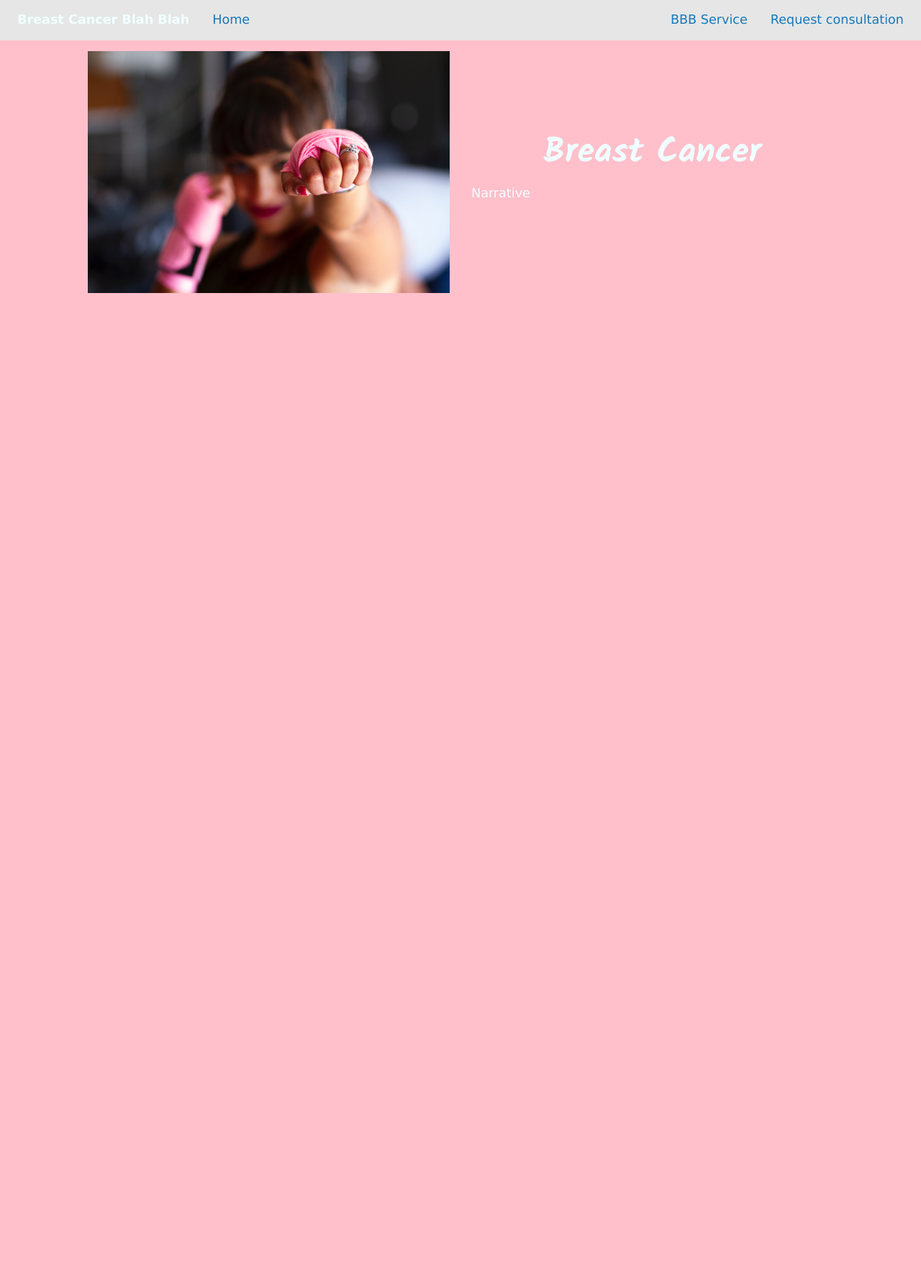
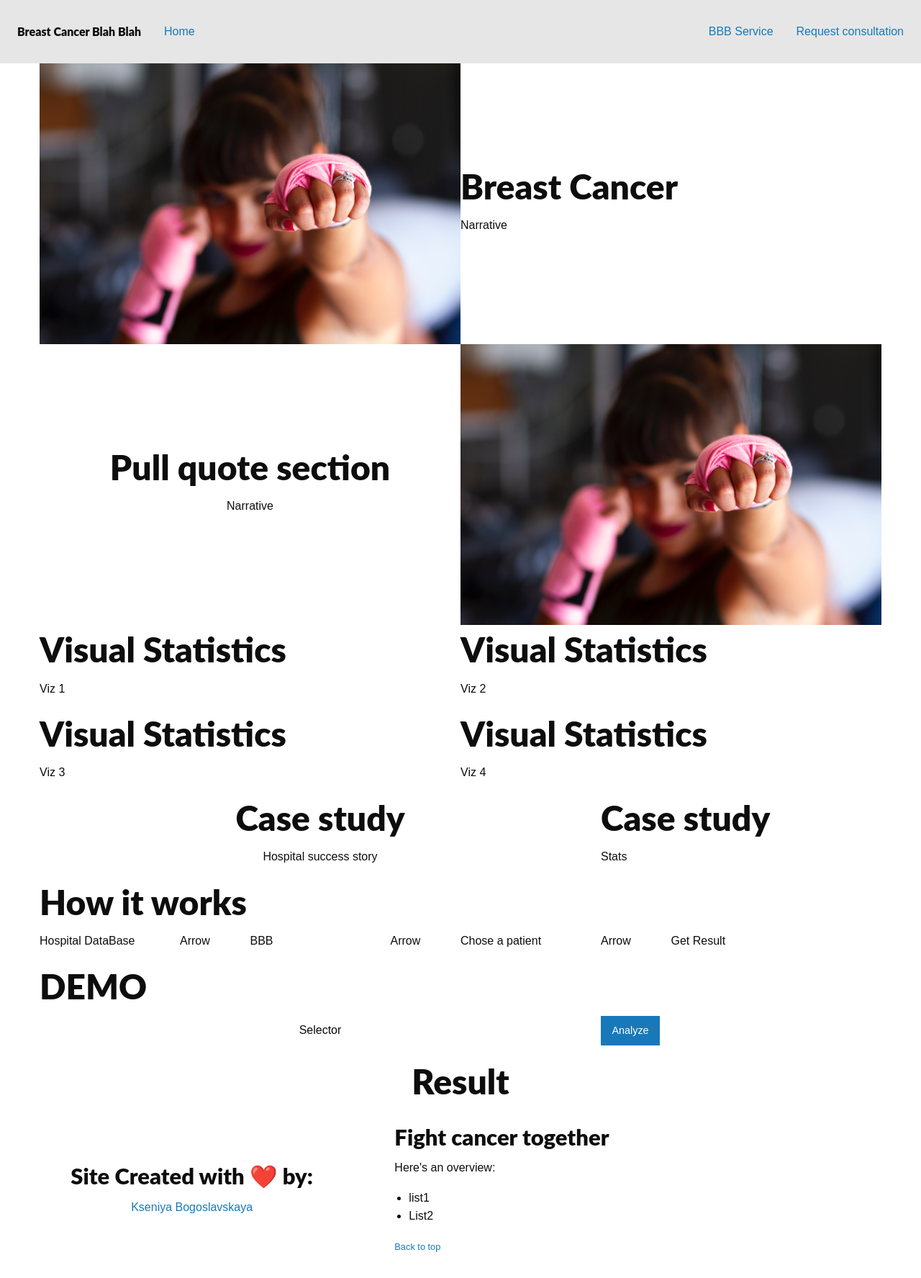
Before and after one commit to ChiqueCode/project_breast_cancer, a Python web app: template templates/index.html in a window 1280 px wide. Shown: the whole page at 72% size. Before the commit the page ends 407 px from the top, so only its background shows below. Run offline with Jinja, Linux system fonts and the light colour scheme; the template is opened without the code that fills it, so the values that code supplies are empty; some libraries are stand-ins or nearby versions.

Commit message:
🚧 wip: html sections look terrible, don't judge, yet

```diff
--- a/static/css/style.css
+++ b/static/css/style.css
@@ -2,13 +2,34 @@
 /* https://colorhunt.co/palette/148314 */
 
 body {
-  font-family: 'Lucida Sans', 'Lucida Sans Regular', 'Lucida Grande', 'Lucida Sans Unicode', Geneva, Verdana, sans-serif;
-  background-color: pink;
-  color: azure;
-  font-size: 1.1em;
+  color: #0d0d0d;
+  background-color: white;
+  font-family: "Noto Sans SC", sans-serif;
 }
 
-h1 {
+/* Navigation */
+.top-bar {
+  padding-top: 25px;
+  padding-bottom: 25px;
+}
+
+.top-bar .menu-text {
+  font-family: "Lato", sans-serif;
+  font-weight: 900;
+}
+
+/* For all headings */
+h1,
+h2,
+h3,
+h4,
+h5,
+h6 {
+  font-family: "Lato", sans-serif;
+  font-weight: 900;
+}
+
+/* h1 {
   font-family: 'Kalam', cursive;
   text-align: center;
 
@@ -25,7 +46,7 @@ h4 {
   font-family: 'Lucida Sans', 'Lucida Sans Regular', 'Lucida Grande', 'Lucida Sans Unicode', Geneva, Verdana, sans-serif;
   color: black;
   font-size: 24;
-  text-align: center;
+  text-align: center; */
 }
 
 #header {
--- a/templates/index.html
+++ b/templates/index.html
@@ -1,12 +1,15 @@
 <!DOCTYPE html>
 <html lang="en-us">
-
   <head>
-    <meta charset="UTF-8">
-    <meta name="viewport" content="width=device-width, initial-scale=1.0">
+    <meta charset="UTF-8" />
+    <meta name="viewport" content="width=device-width, initial-scale=1.0" />
     <title>Breast Cancer Project</title>
-    <link href="https://maxcdn.bootstrapcdn.com/font-awesome/4.6.3/css/font-awesome.min.css" rel="stylesheet"
-        integrity="sha384-T8Gy5hrqNKT+hzMclPo118YTQO6cYprQmhrYwIiQ/3axmI1hQomh7Ud2hPOy8SP1" crossorigin="anonymous">
+    <link
+      href="https://maxcdn.bootstrapcdn.com/font-awesome/4.6.3/css/font-awesome.min.css"
+      rel="stylesheet"
+      integrity="sha384-T8Gy5hrqNKT+hzMclPo118YTQO6cYprQmhrYwIiQ/3axmI1hQomh7Ud2hPOy8SP1"
+      crossorigin="anonymous"
+    />
     <!-- Foundation docs @ https://foundation.zurb.com/sites/docs/ -->
     <link
       rel="stylesheet"
@@ -14,13 +17,13 @@
       integrity="sha256-xpOKVlYXzQ3P03j397+jWFZLMBXLES3IiryeClgU5og= sha384-gP4DhqyoT9b1vaikoHi9XQ8If7UNLO73JFOOlQV1RATrA7D0O7TjJZifac6NwPps sha512-AKwIib1E+xDeXe0tCgbc9uSvPwVYl6Awj7xl0FoaPFostZHOuDQ1abnDNCYtxL/HWEnVOMrFyf91TDgLPi9pNg=="
       crossorigin="anonymous"
     />
-    <link href="https://fonts.googleapis.com/css?family=Kalam:700&display=swap" rel="stylesheet">
+    <link
+      href="https://fonts.googleapis.com/css?family=Kalam:700&display=swap"
+      rel="stylesheet"
+    />
     <link rel="stylesheet" href="../static/css/style.css" />
-
   </head>
-<style>
-
-</style>
+  <style></style>
 
   <body>
     <!-- Header -->
@@ -40,23 +43,149 @@
     </div>
     <!-- Banner w/ CTA -->
     <div class="banner-container">
-            <div class="grid-x grid-padding-x grid-padding-y align-middle" id="banner">
-              <div class="cell medium-5 large-offset-1 large-5 text-center">
+      <div class="grid-container">
+        <div class="grid-x align-middle" id="banner">
+          <div class="cell large-6 text-center">
             <img src="../static/images/main_img.jpg" alt="Site Banner" />
           </div>
-              <div class="cell medium-7 large-5">
+          <div class="cell large-6">
             <h1>Breast Cancer</h1>
             <p>Narrative</p>
           </div>
         </div>
       </div>
+    </div>
     <!-- Pull Quotes -->
+    <div class="pull-container">
+      <div class="grid-container">
+        <div class="grid-x align-middle" id="banner">
+          <div class="cell large-6 text-center">
+            <h1>Pull quote section</h1>
+            <p>Narrative</p>
+          </div>
+          <div class="cell large-6">
+            <img src="../static/images/main_img.jpg" alt="Site Banner" />
+          </div>
+        </div>
+      </div>
+    </div>
     <!-- Visual Statistic -->
+    <div class="viz-container">
+      <div class="grid-container">
+        <div class="grid-x align-middle" id="banner">
+          <div class="cell large-6">
+              <h1>Visual Statistics</h1>
+              <p>Viz 1</p>
+          </div>
+          <div class="cell large-6">
+            <h1>Visual Statistics</h1>
+            <p>Viz 2</p>
+          </div>
+          <div class="cell large-6">
+            <h1>Visual Statistics</h1>
+            <p>Viz 3</p>
+          </div>
+
+          <div class="cell large-6">
+            <h1>Visual Statistics</h1>
+            <p>Viz 4</p>
+          </div>
+        </div>
+      </div>
+    </div>
     <!-- Successful Case Studies -->
+    <div class="cases-container">
+        <div class="grid-container">
+          <div class="grid-x align-middle" id="banner">
+            <div class="cell large-8 text-center">
+              <h1>Case study</h1>
+              <p>Hospital success story</p>
+            </div>
+            <div class="cell large-4">
+                <h1>Case study</h1>
+                <p>Stats</p>
+            </div>
+          </div>
+        </div>
+      </div>
+
     <!-- How it works -->
+    <!-- 4 sections should be spread evenly (+arrows) Patient Data-> BBB-> populate data -> get result -->
+    <div class="how-container">
+        <div class="grid-container">
+          <div class="grid-x align-middle" id="banner">
+            <div class="cell large-12">
+              <h1>How it works</h1>
+            </div>
+            <div class="cell large-2">
+                <p>Hospital DataBase</p>
+            </div>
+            <div class="cell large-1">
+                <p>Arrow</p>
+            </div>
+            <div class="cell large-2">
+                <p>BBB</p>
+            </div>
+            <div class="cell large-1">
+                <p>Arrow</p>
+            </div>
+            <div class="cell large-2">
+                <p>Chose a patient</p>
+            </div>
+            <div class="cell large-1">
+                <p>Arrow</p>
+            </div>
+            <div class="cell large-2">
+                <p>Get Result</p>
+            </div>
+          </div>
+        </div>
+      </div>
+
     <!-- Demo -->
+    <div class="demo-container">
+        <div class="grid-container">
+          <div class="grid-x align-middle" id="banner">
+              <div class="cell large-12">
+                  <h1>DEMO</h1>
+                </div>
+            <div class="cell large-8 text-center">
+              <p>Selector</p>
+            </div>
+            <div class="cell large-4">
+                <button class="button">Analyze</button>
+            </div>
+            <div class="cell large-12 text-center">
+                <h1>Result</h1>
+              </div>
+          </div>
+        </div>
+      </div>
+
     <!-- Footer -->
-
+    <footer class="grid-x grid-padding-x grid-padding-y align-middle">
+        <div class="cell medium-7 large-5 text-center">
+          <h3>Site Created with ❤️ by:</h3>
+          <ul class="no-bullet">
+            <li><a href="https://chique.dev/">Kseniya Bogoslavskaya</a></li>
+          </ul>
+        </div>
+        <div class="cell medium-5 large-5">
+          <h3>Fight cancer together</h3>
+          <p>
+            Here's an overview:
+          </p>
+          <ul>
+            <li>list1</li>
+            <li>List2</li>
+          </ul>
+          <p>
+            <small>
+              <a href="#">Back to top</a>
+            </small>
+          </p>
+        </div>
+      </footer>
 
     <!-- <script src="https://d3js.org/d3.v5.min.js"></script> -->
     <!-- TODO: Are we using d3-tip? -->
@@ -66,8 +195,5 @@
       integrity="sha256-/PFxCnsMh+nTuM0k3VJCRch1gwnCfKjaP8rJNq5SoBg= sha384-9ksAFjQjZnpqt6VtpjMjlp2S0qrGbcwF/rvrLUg2vciMhwc1UJJeAAOLuJ96w+Nj sha512-UMSn6RHqqJeJcIfV1eS2tPKCjzaHkU/KqgAnQ7Nzn0mLicFxaVhm9vq7zG5+0LALt15j1ljlg8Fp9PT1VGNmDw=="
       crossorigin="anonymous"
     ></script>
-
-
   </body>
-
 </html>
```
Lines whose indentation alone changed are shown as unchanged.
